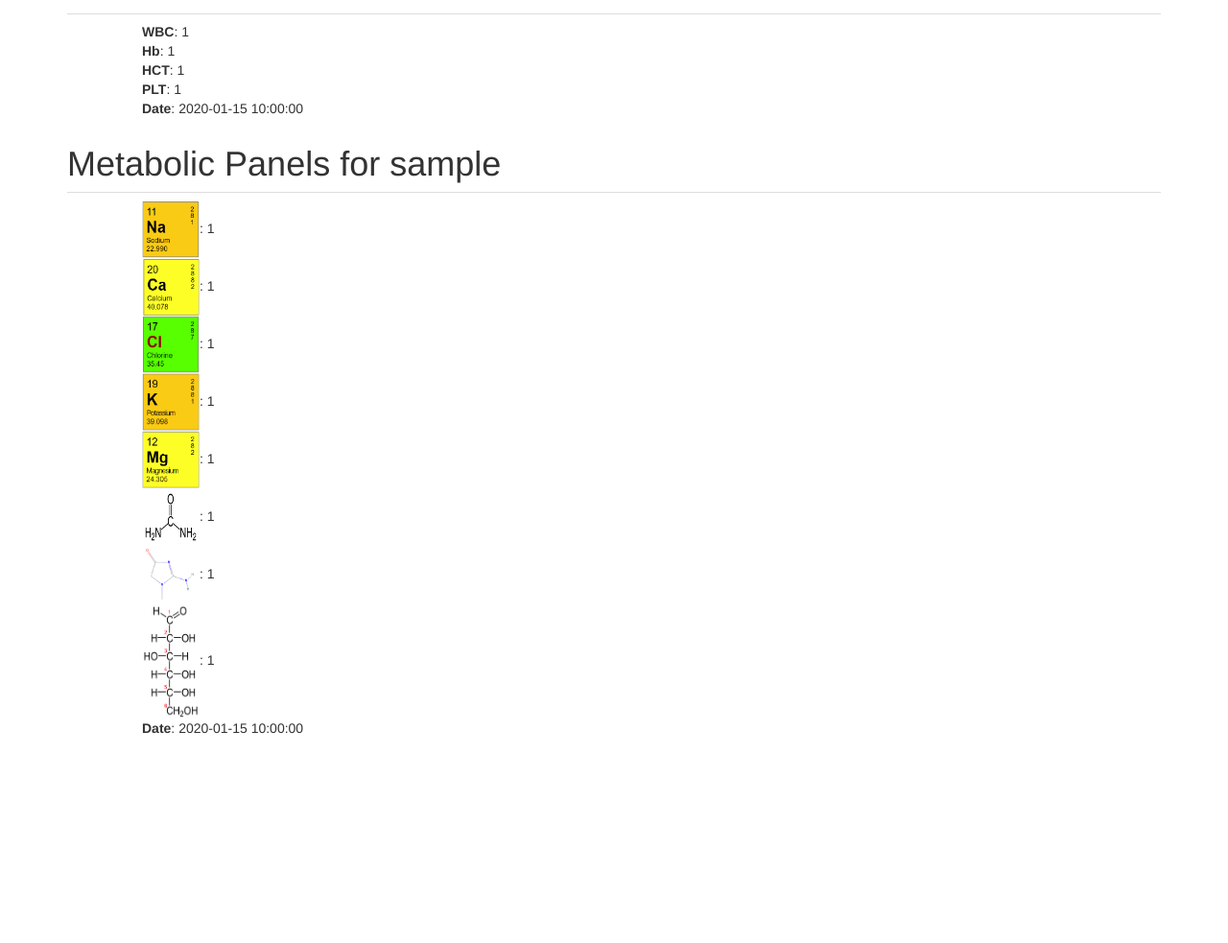
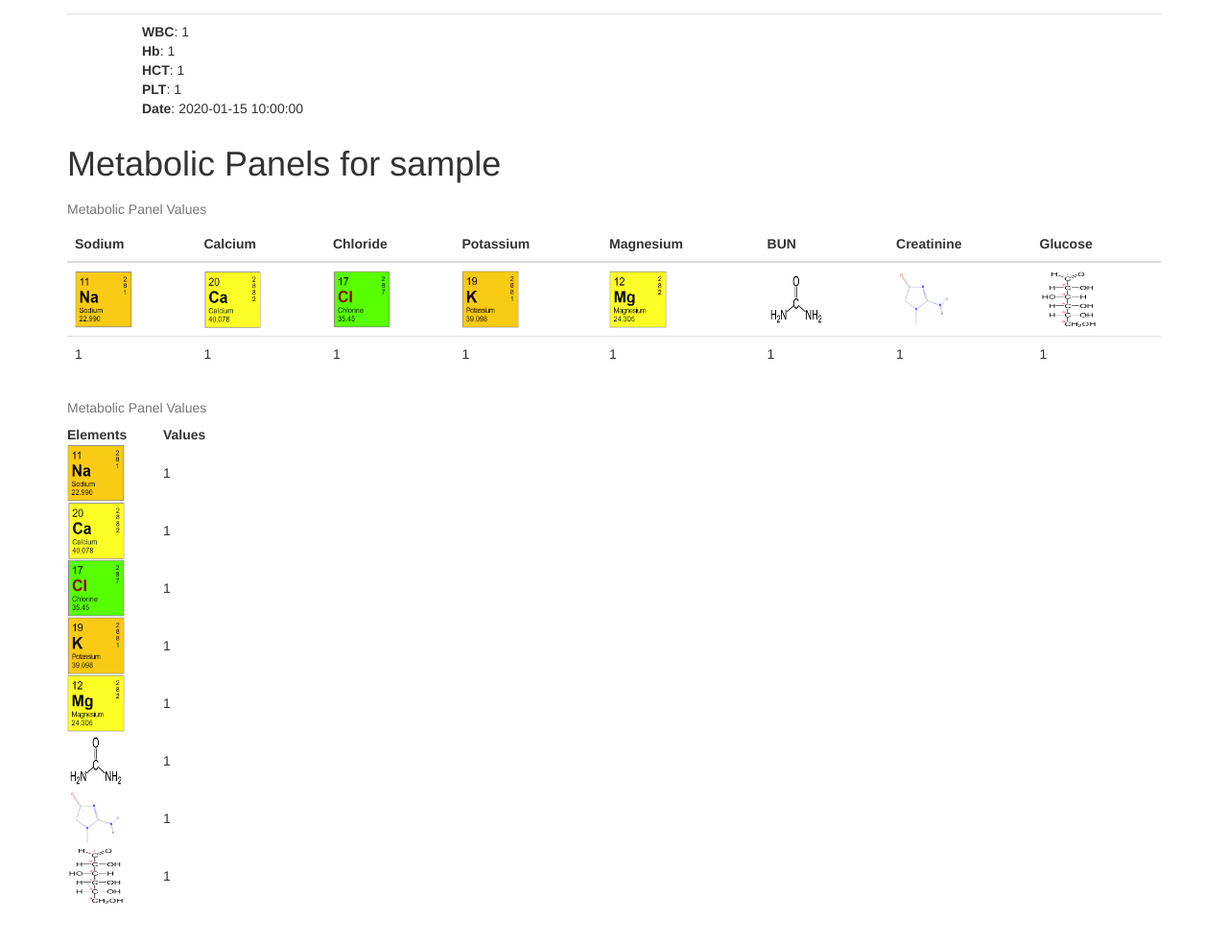
Before and after one commit to smallfritspoo/health_tracker, a Flask app: page / in a window 1280 px wide. Shown: the part 514-1497 px from the top of the page at 96% size. Before the commit the page ends 1279 px from the top, so only its background shows below. Run offline with Flask 2, Linux system fonts and the light colour scheme; a user stored in the database is signed in; tables that the repository leaves empty hold one stand-in row (values such as "Sample post"); parts of the project's set-up code (start-up, migrations or seed data) failed here and were passed over; some libraries are stand-ins or nearby versions.

Commit message:
modify metabolic layout

```diff
--- a/app/templates/_metabolic.html
+++ b/app/templates/_metabolic.html
@@ -1,17 +1,80 @@
     <table class="table table-hover">
+        <caption>Metabolic Panel Values</caption>
+        <thead>
+            <tr>
+                <th scope="col" width="70px">Sodium</th>
+                <th scope="col" width="70px">Calcium</th>
+                <th scope="col" width="70px">Chloride</th>
+                <th scope="col" width="70px">Potassium</th>
+                <th scope="col" width="70px">Magnesium</th>
+                <th scope="col" width="70px">BUN</th>
+                <th scope="col" width="70px">Creatinine</th>
+                <th scope="col" width="70px">Glucose</th>
+            </tr>
+        </thead>
+        <tbody>
+            <tr>
+                <td><img src="{{ url_for('static', filename='sodium.png')}}" style="width:60px;height:60px"></td>
+                <td><img src="{{ url_for('static', filename='ca.png')}}" style="width:60px;height:60px"></td>
+                <td><img src="{{ url_for('static', filename='chloride.png')}}" style="width:60px;height:60px"></td>
+                <td><img src="{{ url_for('static', filename='potassium.png')}}" style="width:60px;height:60px"></td>
+                <td><img src="{{ url_for('static', filename='magnesium.png')}}" style="width:60px;height:60px"></td>
+                <td><img src="{{ url_for('static', filename='urea.png')}}" style="width:60px;height:60px"></td>
+                <td><img src="{{ url_for('static', filename='creatinine.png')}}" style="width:60px;height:60px"></td>
+                <td><img src="{{ url_for('static', filename='glucose.png')}}" style="width:60px;height:60px"></td>
+            </tr>
+            <tr>
+                <td>{{ panel.sodium }}</td>
+                <td>{{ panel.calcium }}</td>
+                <td>{{ panel.chloride }}</td>
+                <td>{{ panel.potassium }}</td>
+                <td>{{ panel.magnesium }}</td>
+                <td>{{ panel.blood_urea_nitrogen }}</td>
+                <td>{{ panel.creatinine }}</td>
+                <td>{{ panel.glucose }}</td>
+            </tr>
+        </tbody>
+    </table>
+    <table>
+        <caption>Metabolic Panel Values</caption>
+        <thead>
         <tr>
-            <td width="70px">
-            </td>
-            <td>
-                <img src="{{ url_for('static', filename='sodium.png')}}" style="width:60px;height:60px">: {{ panel.sodium }} <br>
-                <img src="{{ url_for('static', filename='ca.png') }}" style="width:60px;height:60px">: {{ panel.calcium }}<br>
-                <img src="{{ url_for('static', filename='chloride.png') }}" style="width:60px;height:60px">: {{ panel.chloride }}<br>
-                <img src="{{ url_for('static', filename='potassium.png') }}" style="width:60px;height:60px">: {{ panel.potassium }}<br>
-                <img src="{{ url_for('static', filename='magnesium.png') }}" style="width:60px;height:60px">: {{ panel.magnesium }}<br>
-                <img src="{{ url_for('static', filename='urea.png') }}" style="width:60px;height:60px">: {{ panel.blood_urea_nitrogen }}<br>
-                <img src="{{ url_for('static', filename='creatinine.png') }}" style="width:60px;height:60px">: {{ panel.creatinine }}<br>
-                <img src="{{ url_for('static', filename='glucose.png') }}" style="width:60px;height:120px">: {{ panel.glucose }}<br>
-                <b>Date</b>: {{ panel.timestamp }}
-            </td>
+            <th scope="col" width="70px">Elements</th>
+            <th scope="col" width="70px">Values</th>
         </tr>
+        </thead>
+        <tbody>
+        <tr>
+            <th scope="row" width="100px"><img src="{{ url_for('static', filename='sodium.png')}}" style="width:60px;height:60px"></th>
+            <td>{{ panel.sodium }}</td>
+        </tr>
+        <tr>
+            <th scope="row" width="100px"><img src="{{ url_for('static', filename='ca.png')}}" style="width:60px;height:60px"></th></th>
+            <td>{{ panel.calcium }}</td>
+        </tr>
+                <tr>
+            <th scope="row" width="100px"><img src="{{ url_for('static', filename='chloride.png')}}" style="width:60px;height:60px"></th></th>
+            <td>{{ panel.chloride }}</td>
+        </tr>
+                <tr>
+            <th scope="row" width="100px"><img src="{{ url_for('static', filename='potassium.png')}}" style="width:60px;height:60px"></th></th>
+            <td>{{ panel.potassium }}</td>
+        </tr>
+                <tr>
+            <th scope="row" width="100px"><img src="{{ url_for('static', filename='magnesium.png')}}" style="width:60px;height:60px"></th></th>
+            <td>{{ panel.magnesium }}</td>
+        </tr>
+                <tr>
+            <th scope="row" width="100px"><img src="{{ url_for('static', filename='urea.png')}}" style="width:60px;height:60px"></th></th>
+            <td>{{ panel.blood_urea_nitrogen }}</td>
+        </tr>
+                <tr>
+            <th scope="row" width="100px"><img src="{{ url_for('static', filename='creatinine.png')}}" style="width:60px;height:60px"></th></th>
+            <td>{{ panel.creatinine }}</td>
+        </tr>
+                <tr>
+            <th scope="row" width="100px"><img src="{{ url_for('static', filename='glucose.png')}}" style="width:60px;height:60px"></th></th>
+            <td>{{ panel.glucose }}</td>
+        </tr>
+        </tbody>
     </table>
```
